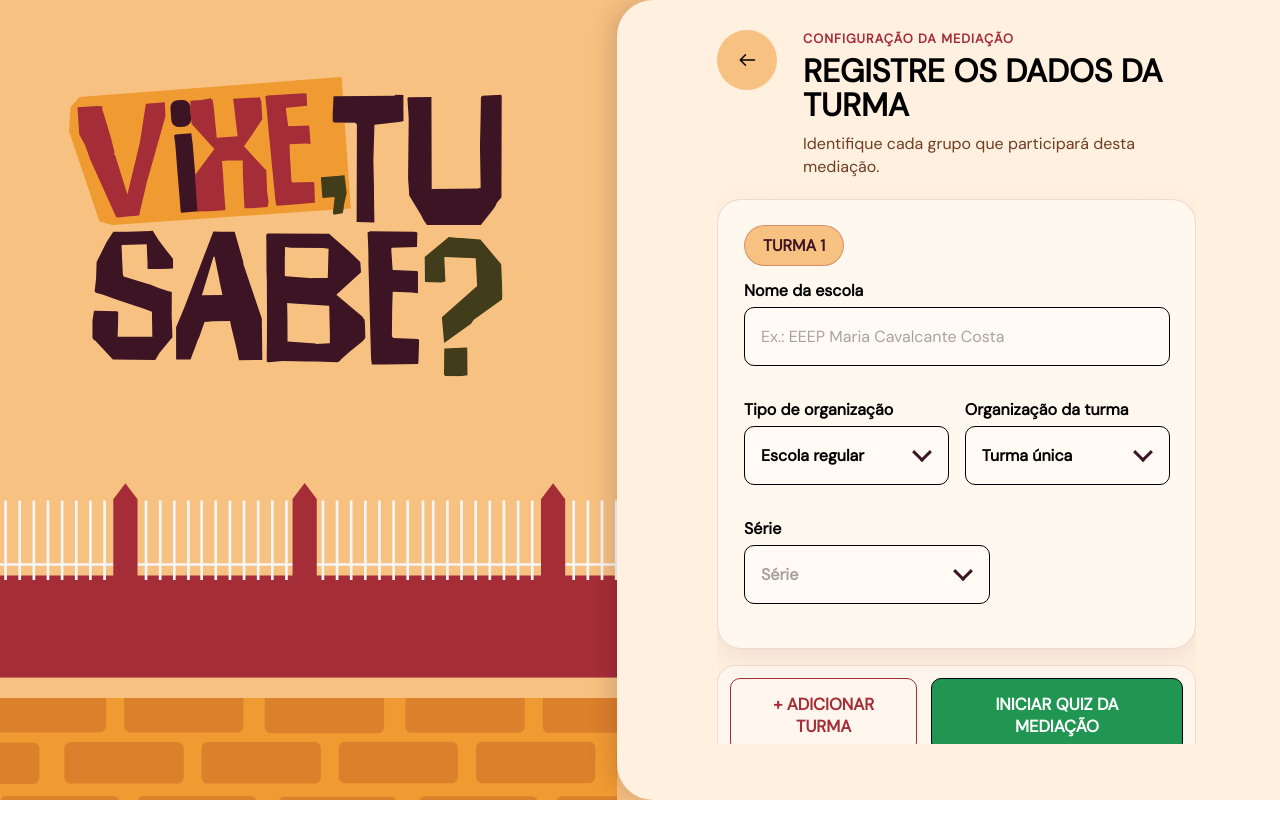
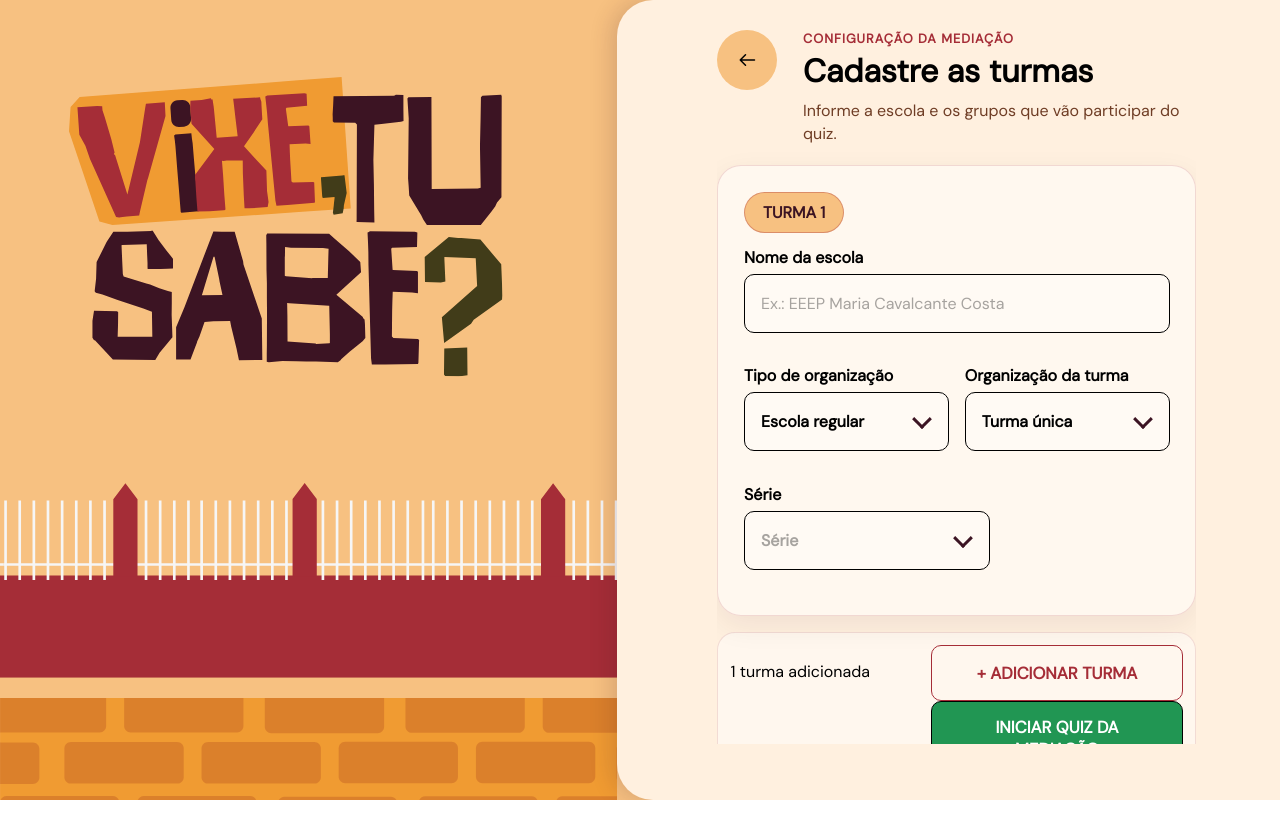
Before and after one commit to CSCAQXD/QUIZ-vixe-tu-sabe, a React app in the folder frontend/: page /cadastro-turmas in a window 1280 px wide. Shown: the top 838 px of the page. Built offline with nearby package versions, Linux system fonts and the light colour scheme; the HTML template or start-up script is replaced by a standard one.

Commit message:
feat(turmas): organiza cadastro e foco de inclusão (parte 1)

```diff
--- a/frontend/src/pages/CadastroTurmas/CadastroTurmasPage.jsx
+++ b/frontend/src/pages/CadastroTurmas/CadastroTurmasPage.jsx
@@ -157,10 +157,15 @@ function CadastroTurmasPage() {
         return;
         }
 
+        const newClassroom = createClassroom();
         setClassrooms((current) => [
         ...current,
-        createClassroom(),
+        newClassroom,
         ]);
+
+        requestAnimationFrame(() => {
+            document.getElementById(`escola-${newClassroom.id}`)?.focus();
+        });
 
         setError("");
     }
@@ -193,6 +198,12 @@ function CadastroTurmasPage() {
 
         if (!isValid) {
             setError("");
+            const invalidClassroom = classrooms.find((classroom) =>
+                Object.keys(validationErrors[classroom.id]).length > 0,
+            );
+            const field = Object.keys(validationErrors[invalidClassroom.id])[0];
+            const prefix = { nomeEscola: "escola", cursoNome: "curso" }[field] ?? field;
+            document.getElementById(`${prefix}-${invalidClassroom.id}`)?.focus();
             return;
         }
 
@@ -225,9 +236,9 @@ function CadastroTurmasPage() {
                     <span className="registration-page__eyebrow">
                         Configuração da mediação
                     </span>
-                    <h1>REGISTRE OS DADOS DA TURMA</h1>
+                    <h1>Cadastre as turmas</h1>
                     <p className="registration-page__intro">
-                        Identifique cada grupo que participará desta mediação.
+                        Informe a escola e os grupos que vão participar do quiz.
                     </p>
                 </div>
             </header>
@@ -269,6 +280,11 @@ function CadastroTurmasPage() {
             </div>
 
             <div className="registration-page__actions">
+            <p aria-live="polite" className="registration-page__summary">
+                {classrooms.length} {classrooms.length === 1 ? "turma adicionada" : "turmas adicionadas"}
+                {classrooms.length === 20 && " · Limite de 20 turmas atingido"}
+            </p>
+            <div className="registration-page__buttons">
             <Button
                 disabled={classrooms.length >= 20}
                 onClick={addClassroom}
@@ -280,6 +296,7 @@ function CadastroTurmasPage() {
             <Button type="submit" variant="success">
                 INICIAR QUIZ DA MEDIAÇÃO
             </Button>
+            </div>
             </div>
 
             {error && (
```
